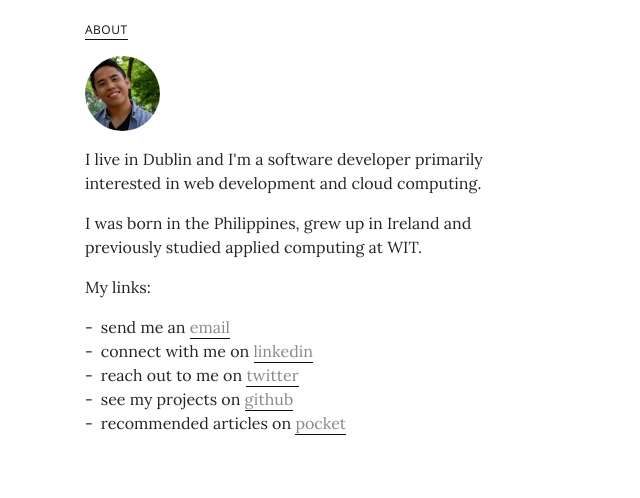
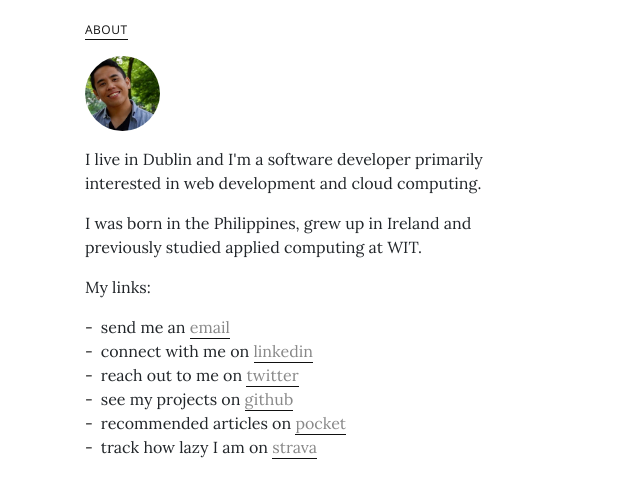
Before and after one commit to jkrclaro/jkrclaro.github.io, a React (Create React App) app: page / in a window 1280 px wide. Shown: the top 498 px of the page, without its empty margins (0-640 px from the left). Built offline with nearby package versions, Linux system fonts and the light colour scheme.

Commit message:
Add Strava

```diff
--- a/src/components/Home.jsx
+++ b/src/components/Home.jsx
@@ -21,6 +21,7 @@ class Home extends React.Component {
                         <div><span className='bulletpoint mr-2'>-</span>reach out to me on <a href='https://www.twitter.com/jkrclaro' target='_blank' rel='noopener noreferrer'>twitter</a></div>
                         <div><span className='bulletpoint mr-2'>-</span>see my projects on <a href='https://www.github.com/jkrclaro' target='_blank' rel='noopener noreferrer'>github</a></div>
                         <div><span className='bulletpoint mr-2'>-</span>recommended articles on <a href='https://getpocket.com/@jkrclaro' target='_blank' rel='noopener noreferrer'>pocket</a></div>
+                        <div><span className='bulletpoint mr-2'>-</span>track how lazy I am on <a href='https://www.strava.com/athletes/jkrclaro' target='_blank' rel='noopener noreferrer'>strava</a></div>
                      </div>
                 </div>
             </div>
```
